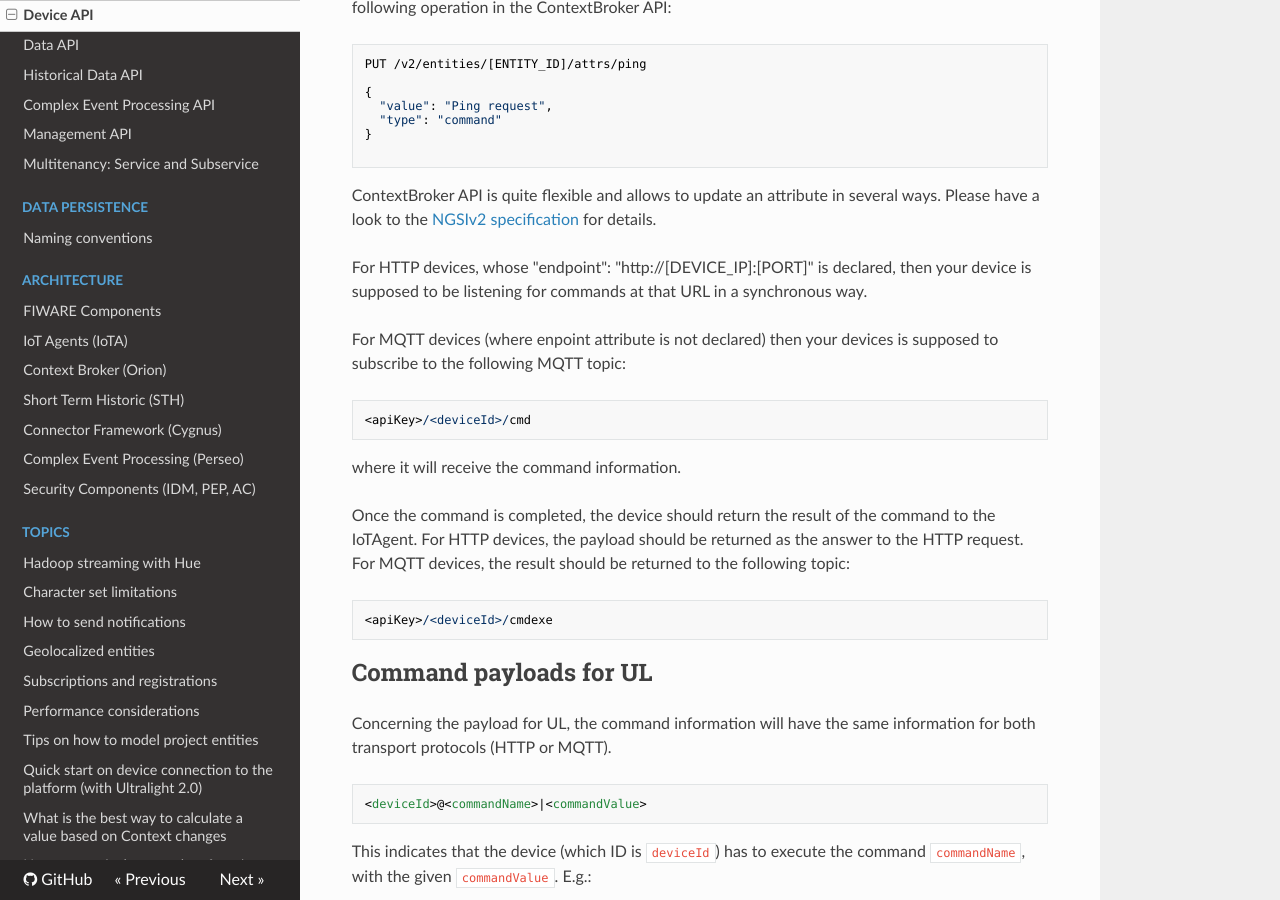
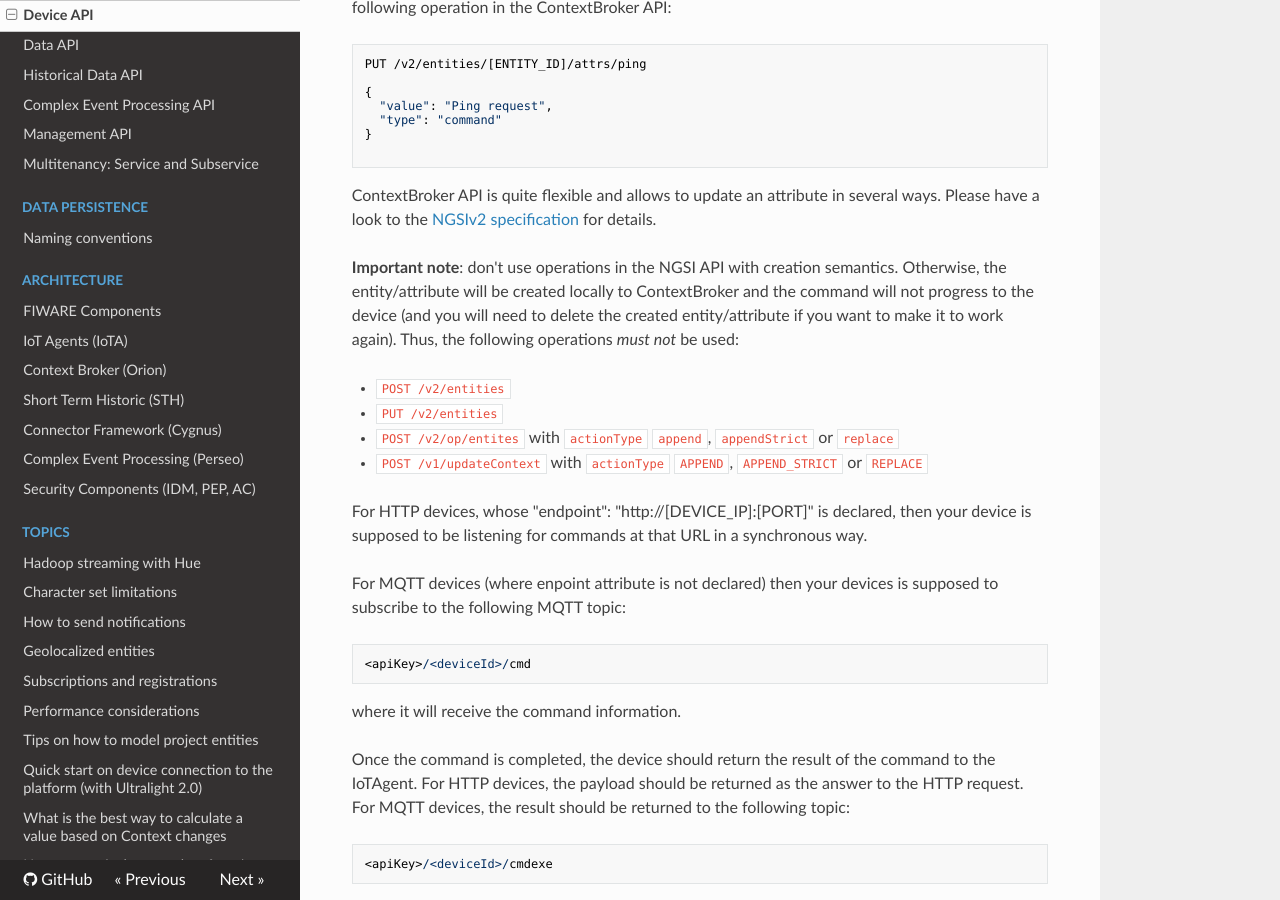
Before and after one commit to telefonicaid/thinking-cities, an MkDocs documentation site: the page built from docs/device_api.md, in a window 1280 px wide and 900 px high, scrolled down 7475 px. Built offline with MkDocs 1.6.1, drawn with Linux system fonts in a browser that asks for light colours; nearby versions of some CDN libraries; old or Windows-style settings are respelled for this version of MkDocs.

Commit message:
ADD comment regarding forbidden ops to send commands

```diff
--- a/docs/device_api.md
+++ b/docs/device_api.md
@@ -349,6 +349,15 @@
 ContextBroker API is quite flexible and allows to update an attribute in several ways. Please have a look to
 the [NGSIv2 specification](http://telefonicaid.github.io/fiware-orion/api/v2/stable) for details.
 
+**Important note**: don't use operations in the NGSI API with creation semantics. Otherwise, the entity/attribute
+will be created locally to ContextBroker and the command will not progress to the device (and you will need to delete
+the created entity/attribute if you want to make it to work again). Thus, the following operations *must not* be used:
+
+* `POST /v2/entities`
+* `PUT /v2/entities`
+* `POST /v2/op/entites` with `actionType` `append`, `appendStrict` or `replace`
+* `POST /v1/updateContext` with `actionType` `APPEND`, `APPEND_STRICT` or `REPLACE`
+
 For HTTP devices, whose "endpoint": "http://[DEVICE_IP]:[PORT]" is declared, then your device is supposed to be
 listening for commands at that URL in a synchronous way.
 
```
